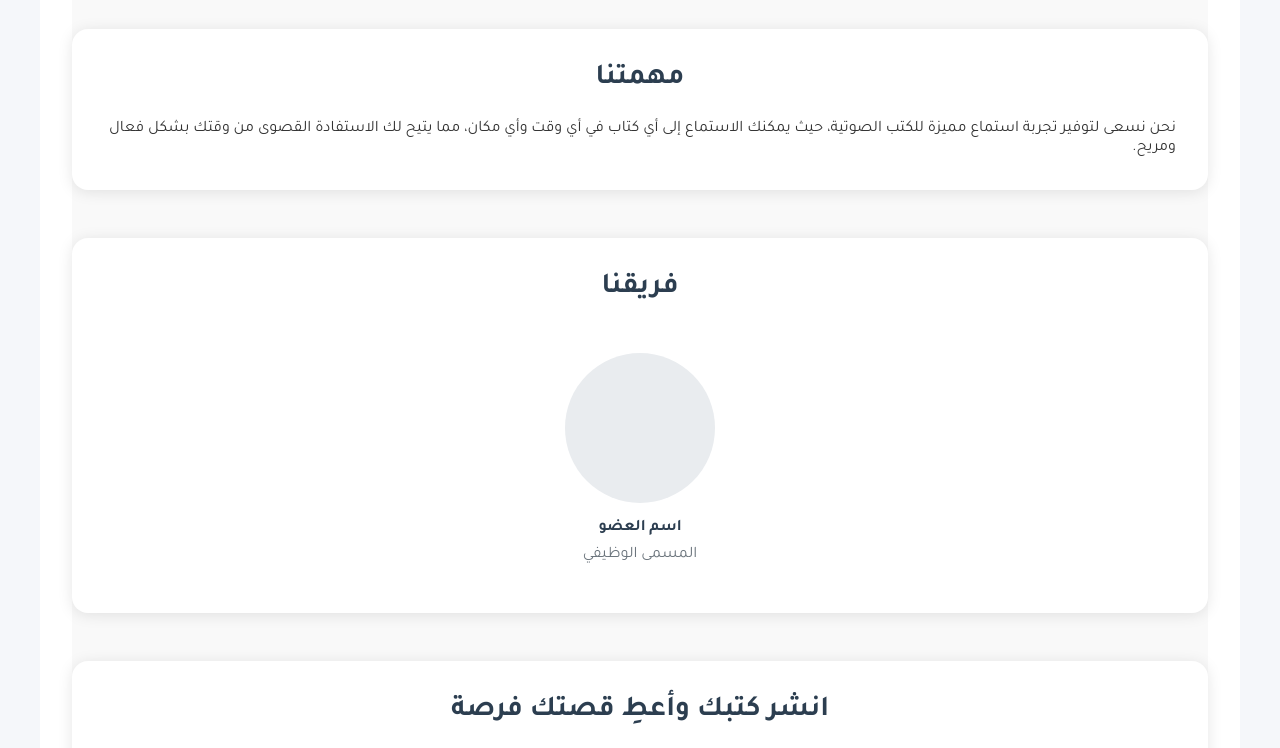
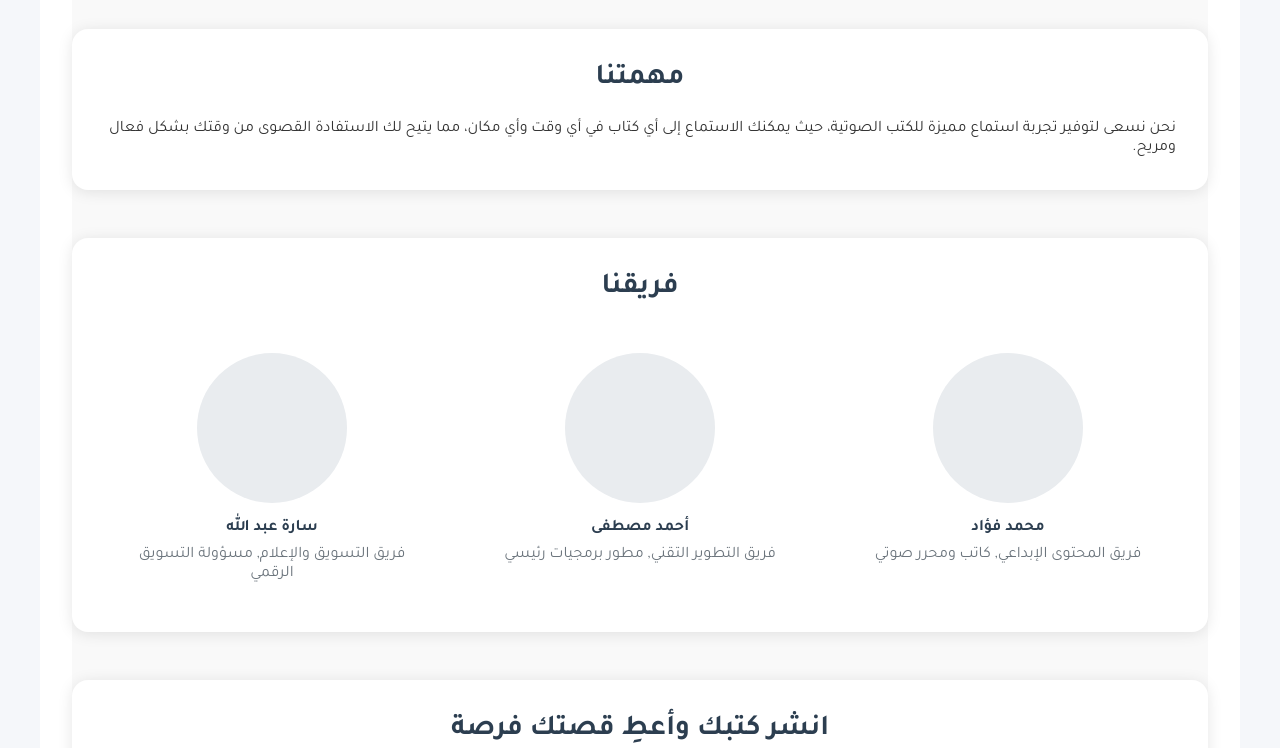
Before and after one commit to yehiahesham2938/iqraaly-clone, a React (Create React App) app in the folder frontend/: page /about in a window 1280 px wide. Shown: the part 462-1210 px from the top of the page. Built offline with nearby package versions, Linux system fonts and the light colour scheme; no server answers.

Commit message:
edites in About us

```diff
--- a/frontend/src/pages/AboutUs.js
+++ b/frontend/src/pages/AboutUs.js
@@ -175,16 +175,26 @@ const AboutUs = () => {
             </p>
           </div>
 
+
           <div className="team-section">
             <h3>فريقنا</h3>
             <div className="team-grid">
               {/* Add team members here */}
               <div className="team-member">
                 <div className="member-image"></div>
-                <h4>اسم العضو</h4>
-                <p>المسمى الوظيفي</p>
+                <h4> محمد فؤاد</h4>
+                <p> فريق المحتوى الإبداعي, كاتب ومحرر صوتي</p>
               </div>
-              {/* Add more team members as needed */}
+              <div className="team-member">
+                <div className="member-image"></div>
+                <h4> أحمد مصطفى</h4>
+                <p>  فريق التطوير التقني, مطور برمجيات رئيسي</p>
+              </div>
+              <div className="team-member">
+                <div className="member-image"></div>
+                <h4> سارة عبد الله</h4>
+                <p>  فريق التسويق والإعلام, مسؤولة التسويق الرقمي</p>
+              </div>
             </div>
           </div>
 
```
